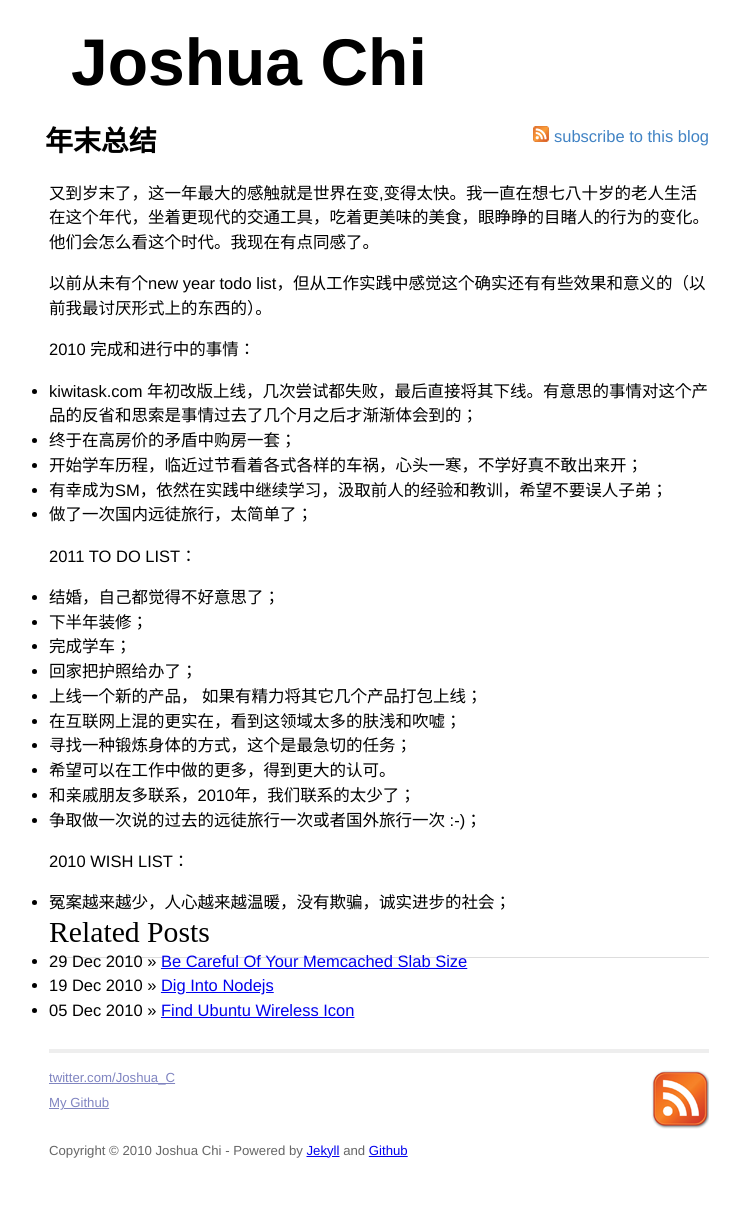
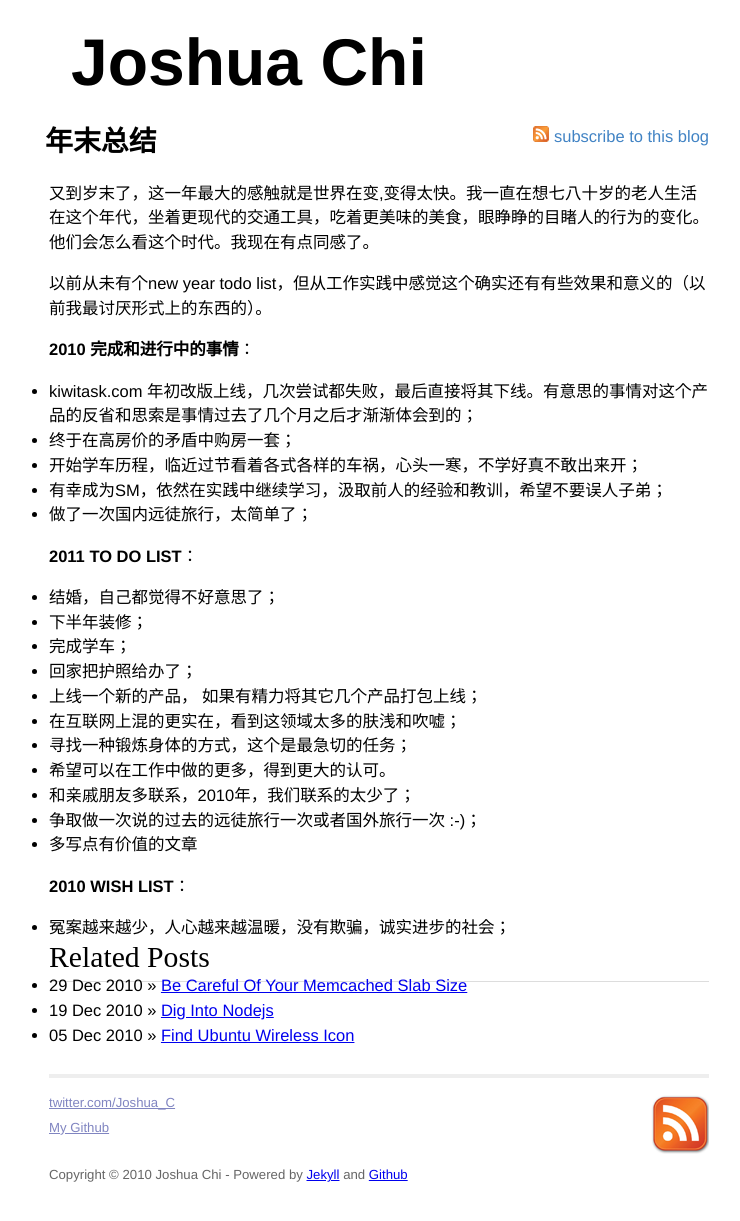
Before and after one commit to JoshuaChi/joshuachi.github.com, a Jekyll site: the page built from _posts/2010-12-31-world-is-changing.markdown, in a window 1280 px wide. Shown: the whole page, without its empty margins (261-1001 px from the left). Built offline with Jekyll 4.4.1, drawn with Linux system fonts in a browser that asks for light colours; Markdown is read by kramdown in place of the engine named in the settings; comment, search, counter and statistics services are not loaded; before the commit the page ends 1196 px from its top, so only the background shows below that.

Commit message:
new year

```diff
--- a/_posts/2010-12-31-world-is-changing.markdown
+++ b/_posts/2010-12-31-world-is-changing.markdown
@@ -8,7 +8,7 @@ tags: -newyear
 
 以前从未有个new year todo list，但从工作实践中感觉这个确实还有有些效果和意义的（以前我最讨厌形式上的东西的）。
 
-2010 完成和进行中的事情：
+<b>2010 完成和进行中的事情</b>：
 
 * kiwitask.com 年初改版上线，几次尝试都失败，最后直接将其下线。有意思的事情对这个产品的反省和思索是事情过去了几个月之后才渐渐体会到的；
 * 终于在高房价的矛盾中购房一套；
@@ -17,7 +17,7 @@ tags: -newyear
 * 做了一次国内远徒旅行，太简单了；
 
 
-2011 TO DO LIST：
+<b>2011 TO DO LIST</b>：
 
 * 结婚，自己都觉得不好意思了；
 * 下半年装修；
@@ -29,8 +29,8 @@ tags: -newyear
 * 希望可以在工作中做的更多，得到更大的认可。
 * 和亲戚朋友多联系，2010年，我们联系的太少了；
 * 争取做一次说的过去的远徒旅行一次或者国外旅行一次 :-)；
+* 多写点有价值的文章
 
-
-2010 WISH LIST：
+<b>2010 WISH LIST</b>：
 
 * 冤案越来越少，人心越来越温暖，没有欺骗，诚实进步的社会；
```
